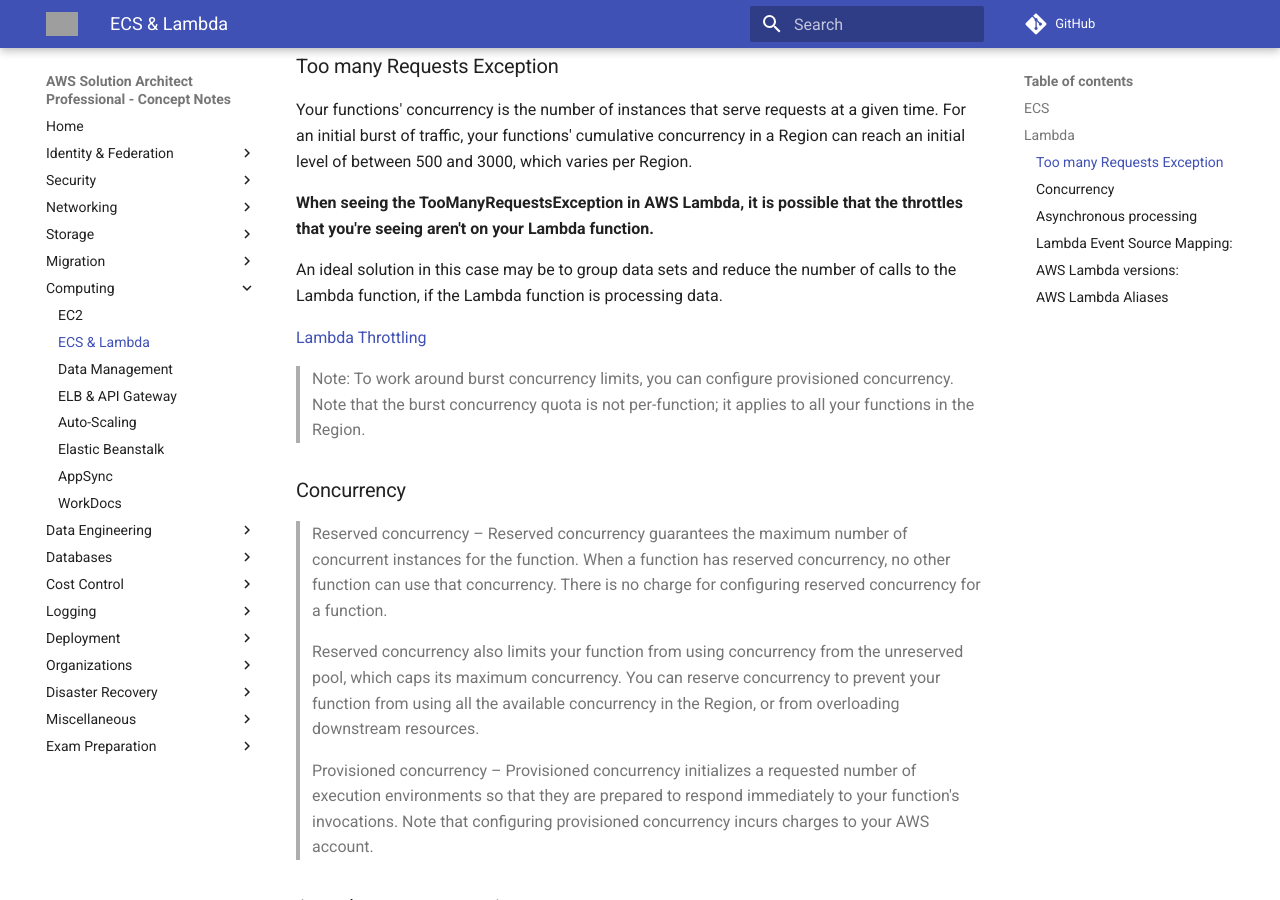
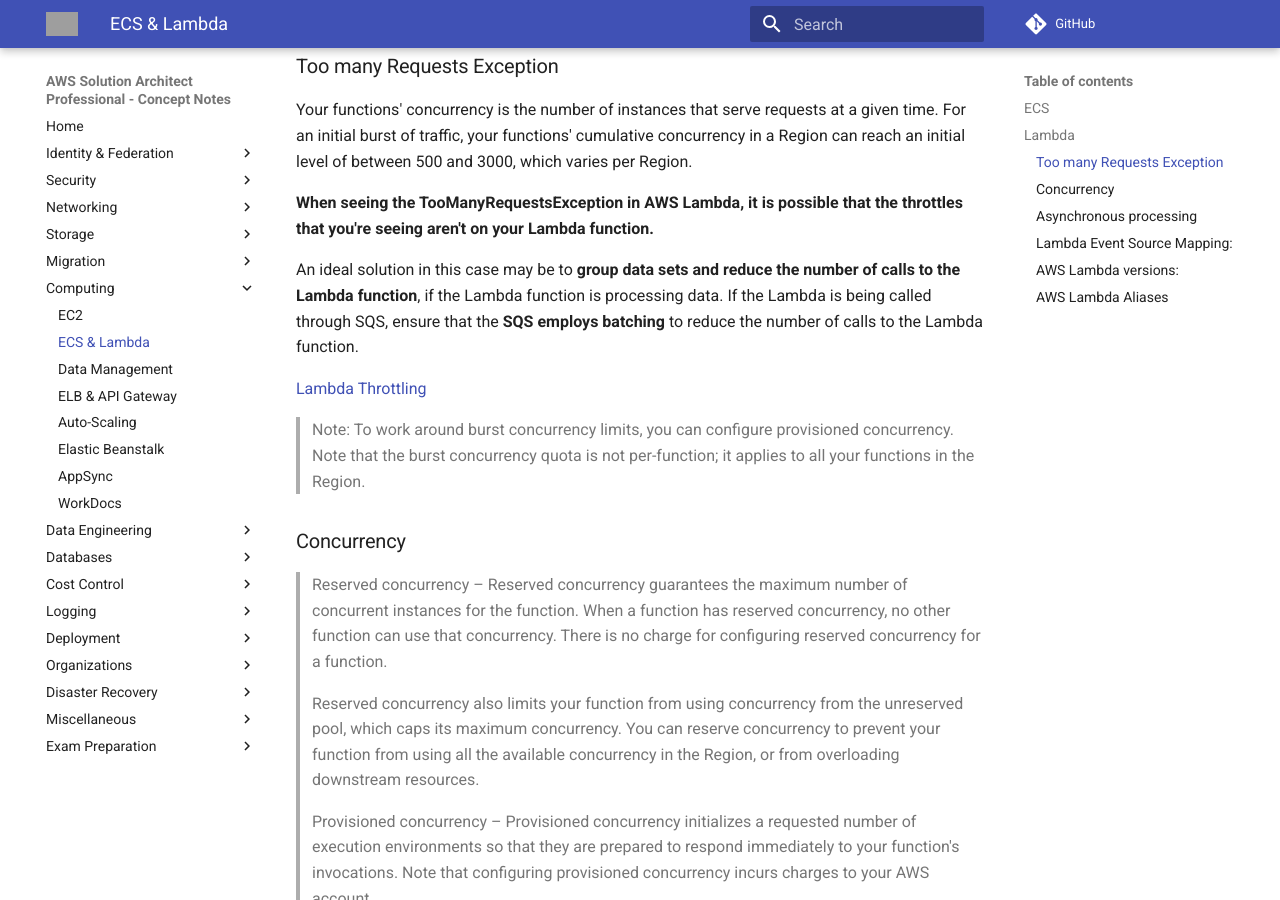
Before and after one commit to jeyabalajis/aws-certified-sa-pro-notes, an MkDocs documentation site: the page built from docs/compute/ecs_lambda.md, in a window 1280 px wide and 900 px high, scrolled down 1214 px. Built offline with MkDocs 1.6.1 and Material for MkDocs 9.7.7, drawn with Linux system fonts in a browser that asks for light colours; comment, search, counter and statistics services are not loaded; grey boxes are pictures that could not be loaded.

Commit message:
Update ecs_lambda.md

```diff
--- a/docs/compute/ecs_lambda.md
+++ b/docs/compute/ecs_lambda.md
@@ -33,7 +33,8 @@
 
 **When seeing the TooManyRequestsException in AWS Lambda, it is possible that the throttles that you're seeing aren't on your Lambda function.**
 
-An ideal solution in this case may be to group data sets and reduce the number of calls to the Lambda function, if the Lambda function is processing data.
+An ideal solution in this case may be to **group data sets and reduce the number of calls to the Lambda function**, if the Lambda function is processing data.
+If the Lambda is being called through SQS, ensure that the **SQS employs batching** to reduce the number of calls to the Lambda function.
 
 [Lambda Throttling](https://aws.amazon.com/premiumsupport/knowledge-center/lambda-troubleshoot-throttling/)
 
```
